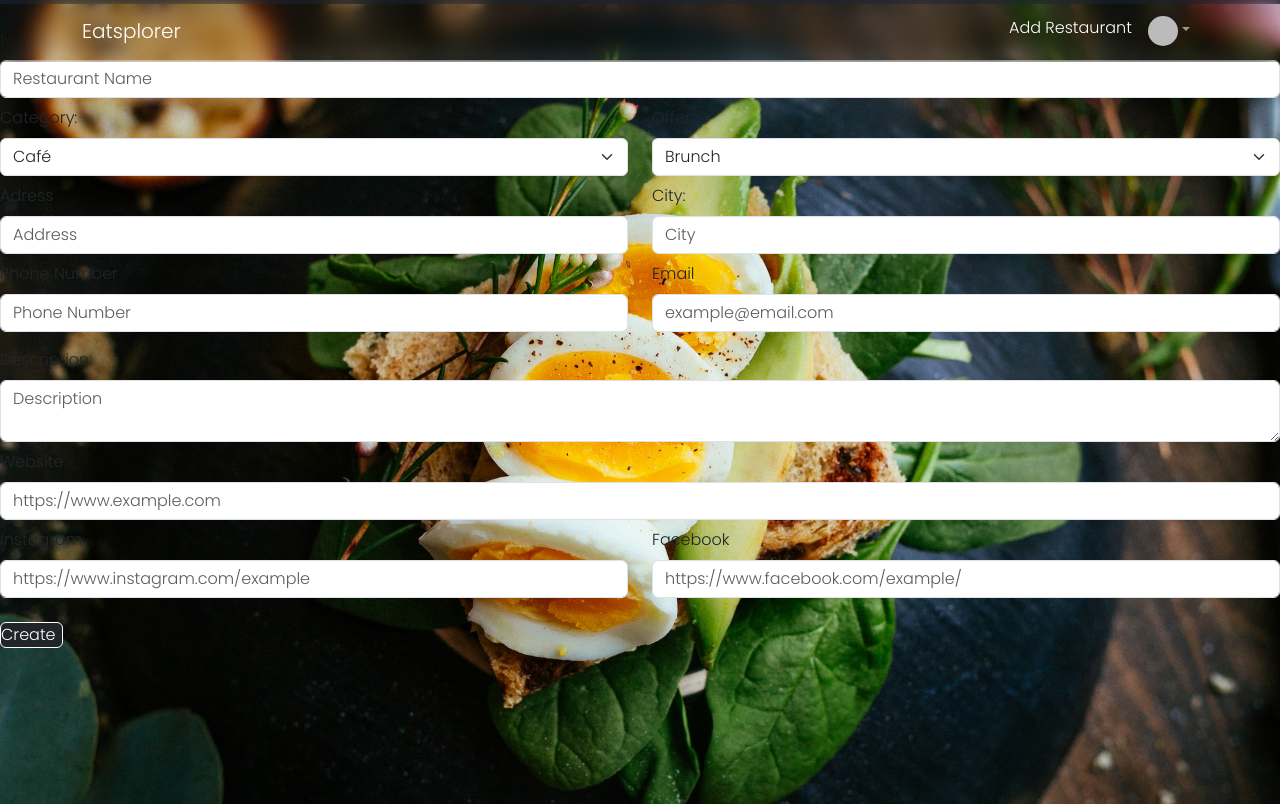
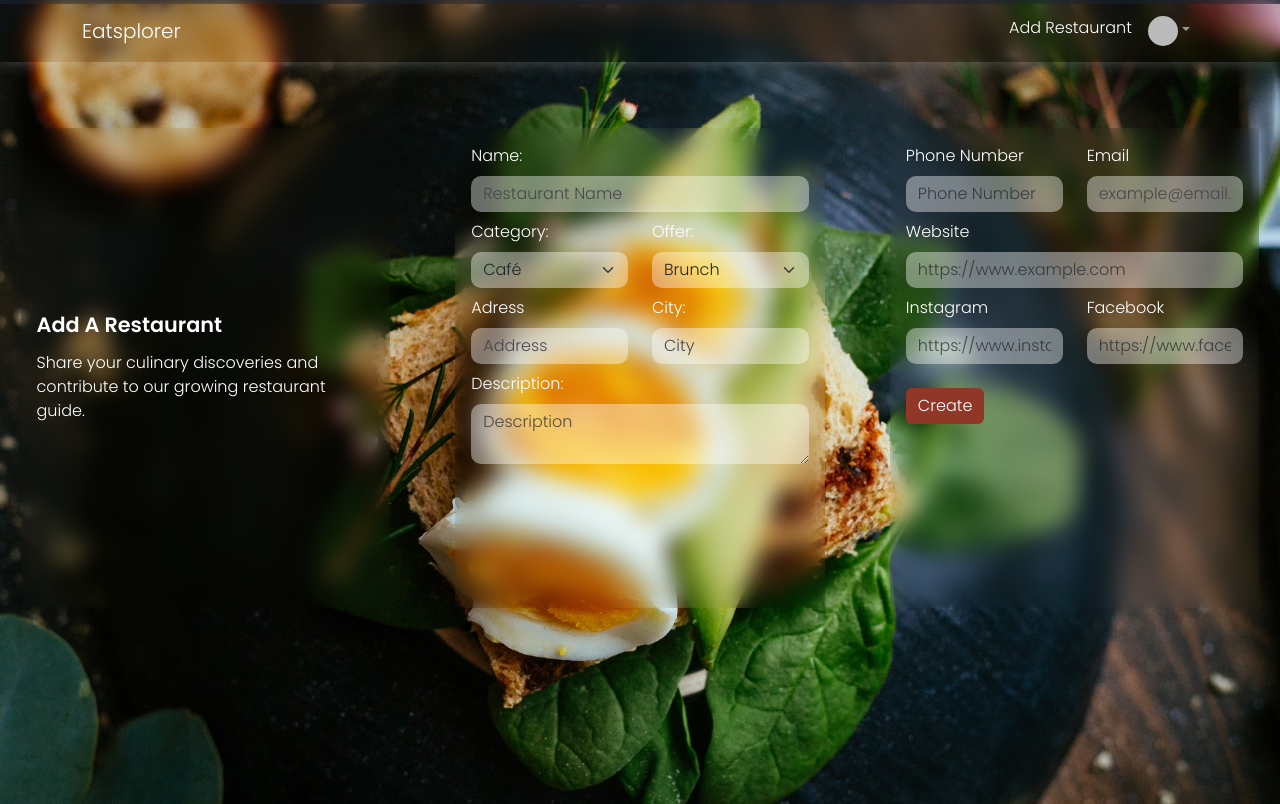
Before and after one commit to malinkytta/eatsplorer, a React (Vite) app: page /create-restaurant in a window 1280 px wide. Built offline with nearby package versions, Linux system fonts and the light colour scheme; no server answers; the database is empty; sample sign-in values are in the browser's storage.

Commit message:
Styling for create restaurantform

```diff
--- a/src/components/CreateRestaurantForm.tsx
+++ b/src/components/CreateRestaurantForm.tsx
@@ -2,6 +2,7 @@ import Form from 'react-bootstrap/Form'
 import Button from 'react-bootstrap/Button'
 import Col from 'react-bootstrap/Col'
 import Row from 'react-bootstrap/Row'
+import Card from 'react-bootstrap/Card'
 
 import { SubmitHandler, useForm } from 'react-hook-form'
 import { Restaurant } from '../types/Restaurant.types'
@@ -46,14 +47,30 @@ const CreateRestaurantForm: React.FC<IProps> = ({
 	}, [isSubmitSuccessful, reset])
 
 	return (
-		<Form onSubmit={handleSubmit(onFormSubmit)} className='mt-4'>
+		<Form onSubmit={handleSubmit(onFormSubmit)} className='mt-4 form'>
+			<Row className='justify-content-center'>
+				<Col sm={10} md={6} lg={4}>
+					<Card className='restaurant-card'>
+						<Card.Body className='restaurant-card-body'>
+							<Card.Title>Add a Restaurant</Card.Title>
+							<Card.Text>
+								Share your culinary discoveries and contribute
+								to our growing restaurant guide.
+							</Card.Text>
+						</Card.Body>
+					</Card>
+				</Col>
+				<Col sm={10} md={6} lg={4}>
+					<Card className='restaurant-card'>
+						<Card.Body>
 							<Form.Group controlId='name' className='mb-2'>
 								<Form.Label>Name:</Form.Label>
 								<Form.Control
 									placeholder='Restaurant Name'
 									type='text'
 									{...register('name', {
-						required: 'Please enter the name of the restaurant',
+										required:
+											'Please enter the name of the restaurant',
 										minLength: {
 											value: 2,
 											message:
@@ -78,17 +95,26 @@ const CreateRestaurantForm: React.FC<IProps> = ({
 											{...register('category')}
 										>
 											<option value='Café'>Café</option>
-							<option value='Restaurant'>Restaurant</option>
+											<option value='Restaurant'>
+												Restaurant
+											</option>
 											<option value='Pub'>Pub</option>
-							<option value='Fine-dining'>Fine Dining</option>
-							<option value='Fast-food'>Fast Food</option>
-							<option value='Bakery'>Bakery</option>
+											<option value='Fine-dining'>
+												Fine Dining
+											</option>
+											<option value='Fast-food'>
+												Fast Food
+											</option>
+											<option value='Bakery'>
+												Bakery
+											</option>
 											<option value='Deli'>Deli</option>
 										</Form.Select>
 
 										{errors.category && (
 											<p className='invalid'>
-								{errors.category.message ?? 'Invalid value'}
+												{errors.category.message ??
+													'Invalid value'}
 											</p>
 										)}
 									</Form.Group>
@@ -97,20 +123,26 @@ const CreateRestaurantForm: React.FC<IProps> = ({
 									<Form.Group controlId='offer'>
 										<Form.Label>Offer:</Form.Label>
 										<Form.Select {...register('offer')}>
-							<option value='brunch'>Brunch</option>
+											<option value='brunch'>
+												Brunch
+											</option>
 											<option value='lunch'>Lunch</option>
-							<option value='dinner'>Dinner</option>
-							<option value='after-work'>After Work</option>
+											<option value='dinner'>
+												Dinner
+											</option>
+											<option value='after-work'>
+												After Work
+											</option>
 										</Form.Select>
 										{errors.offer && (
 											<p className='invalid'>
-								{errors.offer.message ?? 'Invalid value'}
+												{errors.offer.message ??
+													'Invalid value'}
 											</p>
 										)}
 									</Form.Group>
 								</Col>
 							</Row>
-
 							<Row>
 								<Col className='mb-2'>
 									<Form.Group controlId='address'>
@@ -120,7 +152,8 @@ const CreateRestaurantForm: React.FC<IProps> = ({
 											placeholder='Address'
 											type='text'
 											{...register('address', {
-								required: 'There must be an adress',
+												required:
+													'There must be an adress',
 												minLength: {
 													value: 2,
 													message:
@@ -131,7 +164,8 @@ const CreateRestaurantForm: React.FC<IProps> = ({
 										/>
 										{errors.address && (
 											<p className='invalid'>
-								{errors.address.message ?? 'Invalid value'}
+												{errors.address.message ??
+													'Invalid value'}
 											</p>
 										)}
 									</Form.Group>
@@ -143,7 +177,8 @@ const CreateRestaurantForm: React.FC<IProps> = ({
 											placeholder='City'
 											type='text'
 											{...register('city', {
-								required: 'There must be a city',
+												required:
+													'There must be a city',
 												minLength: {
 													value: 2,
 													message:
@@ -154,16 +189,55 @@ const CreateRestaurantForm: React.FC<IProps> = ({
 										/>
 										{errors.city && (
 											<p className='invalid'>
-								{errors.city.message ?? 'Invalid value'}
+												{errors.city.message ??
+													'Invalid value'}
 											</p>
 										)}
 									</Form.Group>
 								</Col>
+
+								<Form.Group
+									controlId='description'
+									className='mb-2'
+								>
+									<Form.Label>Description:</Form.Label>
+									<Form.Control
+										placeholder='Description'
+										type='text'
+										as='textarea'
+										{...register('description', {
+											required:
+												'There must be a description',
+											minLength: {
+												value: 2,
+												message:
+													'The description must contain at least 2 characters',
+											},
+										})}
+										onChange={handleInputChange}
+									/>
+									{errors.description && (
+										<p className='invalid'>
+											{errors.description.message ??
+												'Invalid value'}
+										</p>
+									)}
+								</Form.Group>
 							</Row>
+						</Card.Body>
+					</Card>
+				</Col>
 
+				{/* Second card */}
+				<Col sm={10} md={6} lg={4}>
+					<Card className='restaurant-card'>
+						<Card.Body>
 							<Row>
-				<Col className='mb-2'>
-					<Form.Group controlId='phone' className='mb-2'>
+								<Col>
+									<Form.Group
+										controlId='phone'
+										className='mb-2'
+									>
 										<Form.Label>Phone Number</Form.Label>
 										<Form.Control
 											type='tel'
@@ -178,13 +252,17 @@ const CreateRestaurantForm: React.FC<IProps> = ({
 										/>
 										{errors.phone && (
 											<p className='invalid'>
-								{errors.phone.message ?? 'Invalid value'}
+												{errors.phone.message ??
+													'Invalid value'}
 											</p>
 										)}
 									</Form.Group>
 								</Col>
 								<Col>
-					<Form.Group controlId='email' className='mb-2'>
+									<Form.Group
+										controlId='email'
+										className='mb-2'
+									>
 										<Form.Label>Email</Form.Label>
 										<Form.Control
 											type='email'
@@ -193,48 +271,13 @@ const CreateRestaurantForm: React.FC<IProps> = ({
 										/>
 										{errors.email && (
 											<p className='invalid'>
-								{errors.email.message ?? 'Invalid value'}
+												{errors.email.message ??
+													'Invalid value'}
 											</p>
 										)}
 									</Form.Group>
 								</Col>
 							</Row>
-			{/* <Form.Group controlId='photo' className='mb-2'>
-				<Form.Label>Photo</Form.Label>
-				<Form.Control
-					type='file'
-					accept='image/gif,image/jpeg,image/png,image/webp'
-					{...register('photo')}
-				/>
-				{errors.photo && (
-					<p className='invalid'>
-						{errors.photo.message ?? 'Invalid value'}
-					</p>
-				)}
-			</Form.Group> */}
-
-			<Form.Group controlId='description' className='mb-2'>
-				<Form.Label>Description:</Form.Label>
-				<Form.Control
-					placeholder='Description'
-					type='text'
-					as='textarea'
-					{...register('description', {
-						required: 'There must be a description',
-						minLength: {
-							value: 2,
-							message:
-								'The description must contain at least 2 characters',
-						},
-					})}
-					onChange={handleInputChange}
-				/>
-				{errors.description && (
-					<p className='invalid'>
-						{errors.description.message ?? 'Invalid value'}
-					</p>
-				)}
-			</Form.Group>
 
 							<Form.Group controlId='website' className='mb-2'>
 								<Form.Label>Website</Form.Label>
@@ -245,7 +288,8 @@ const CreateRestaurantForm: React.FC<IProps> = ({
 								/>
 								{errors.website && (
 									<p className='invalid'>
-						{errors.website.message ?? 'Invalid value'}
+										{errors.website.message ??
+											'Invalid value'}
 									</p>
 								)}
 							</Form.Group>
@@ -260,7 +304,8 @@ const CreateRestaurantForm: React.FC<IProps> = ({
 										/>
 										{errors.instagram && (
 											<p className='invalid'>
-								{errors.instagram.message ?? 'Invalid value'}
+												{errors.instagram.message ??
+													'Invalid value'}
 											</p>
 										)}
 									</Form.Group>
@@ -275,7 +320,8 @@ const CreateRestaurantForm: React.FC<IProps> = ({
 										/>
 										{errors.facebook && (
 											<p className='invalid'>
-								{errors.facebook.message ?? 'Invalid value'}
+												{errors.facebook.message ??
+													'Invalid value'}
 											</p>
 										)}
 									</Form.Group>
@@ -289,6 +335,10 @@ const CreateRestaurantForm: React.FC<IProps> = ({
 							>
 								{initialValues ? 'Update' : 'Create'}
 							</Button>
+						</Card.Body>
+					</Card>
+				</Col>
+			</Row>
 		</Form>
 	)
 }
```
Lines whose indentation alone changed are shown as unchanged.
